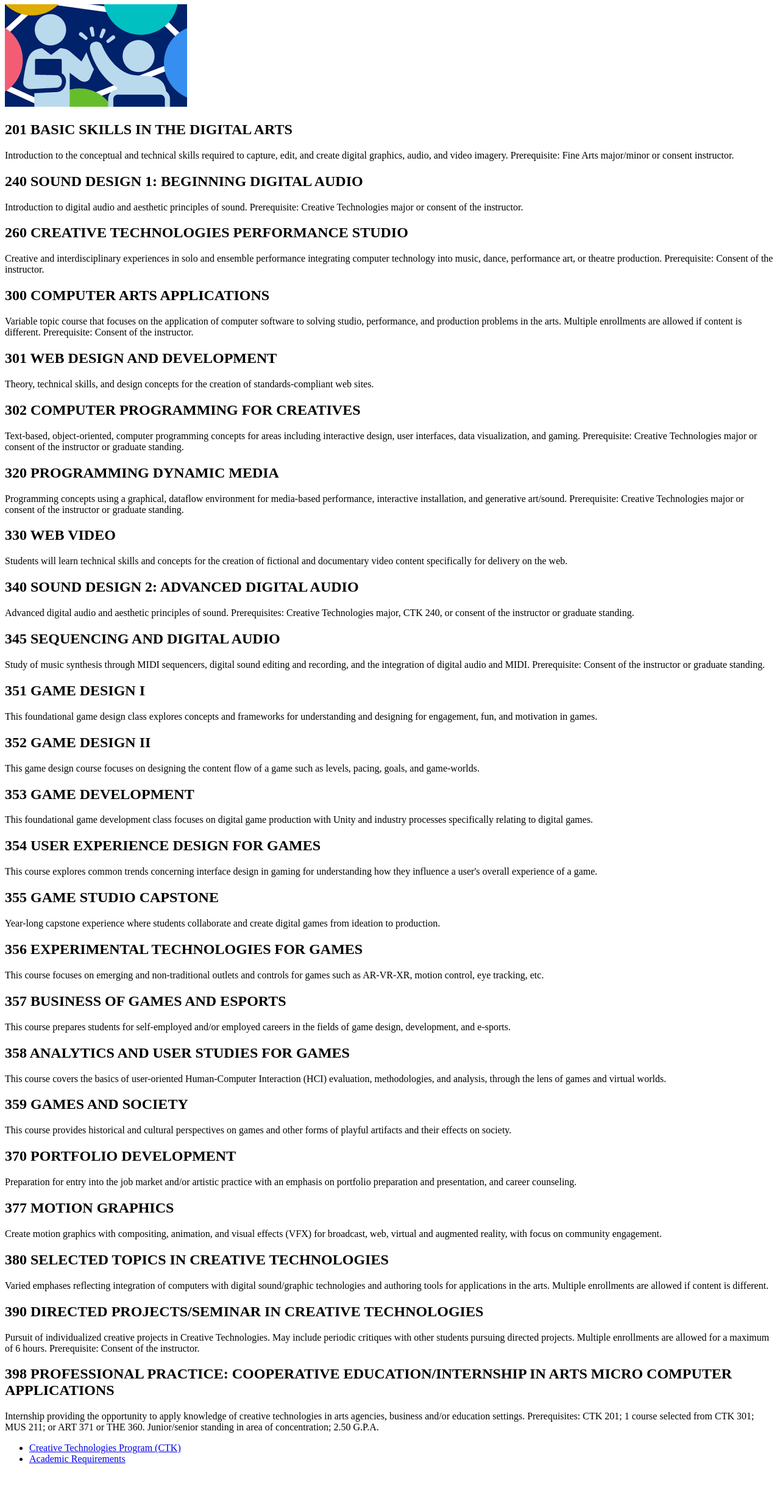
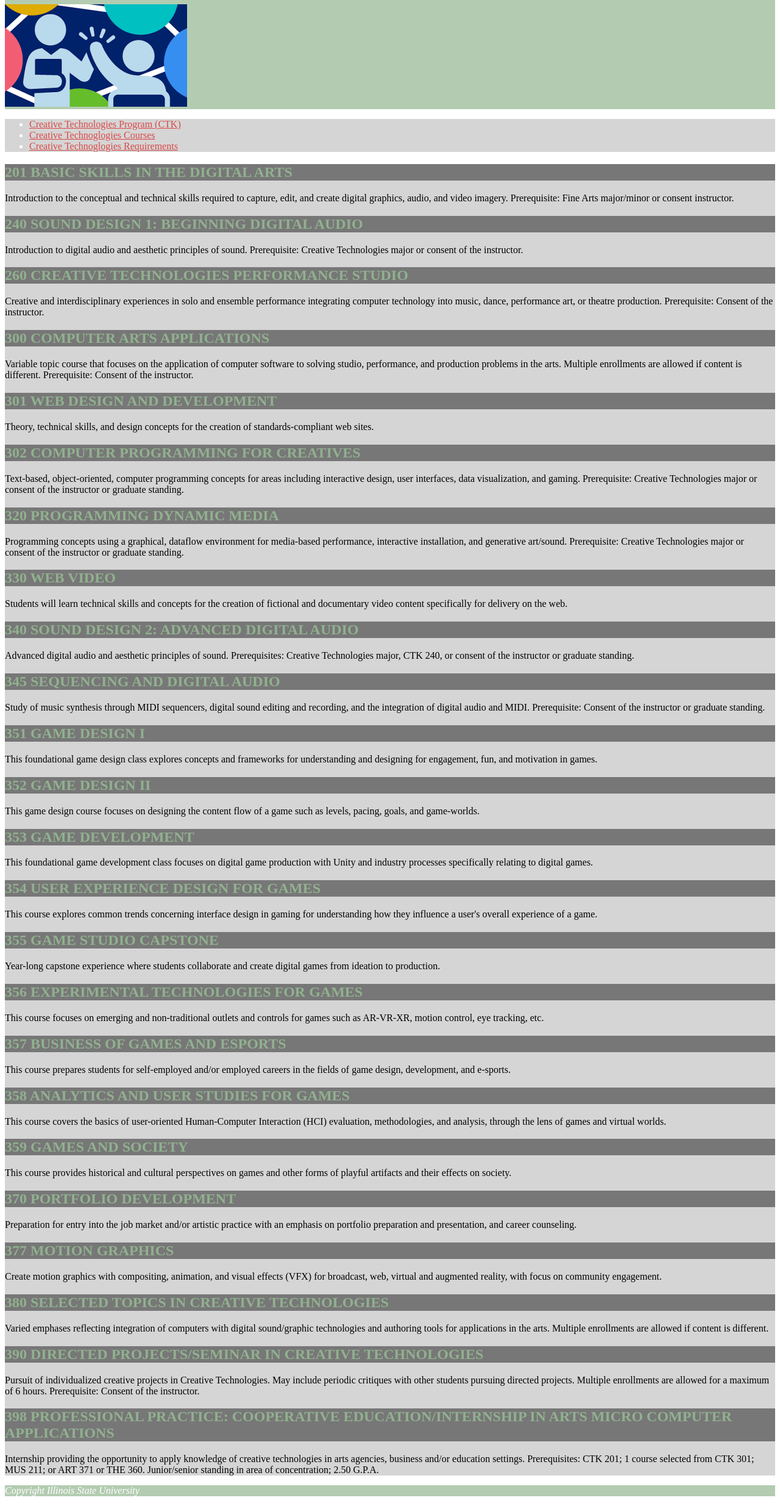
Before and after one commit to elle-art/CTK301, a plain HTML site: page courses.html in a window 1280 px wide. Shown: the part 73-2542 px from the top of the page at 61% size. Before the commit the page ends 2490 px from the top, so only its background shows below. Drawn offline with Linux system fonts and the light colour scheme.

Commit message:
Add files via upload

```diff
--- a/courses.html
+++ b/courses.html
@@ -1,88 +1,99 @@
 <!DOCTYPE HTML>
 <html lang="en">
+
   <head>
     <meta charset="UTF-8" />
     <title>Courses-Creative Technologies Program (CTK)</title>
+    <link href="style.css" rel="stylesheet" type="text/css" />
   </head>
+
   <body>
-<h1>Creative Technologies Courses (CTK)</h1>
-  <img src="courses_img.png" alt="Students high-fiving Image" >
-  <h2>201 BASIC SKILLS IN THE DIGITAL ARTS</h2>
+      <header>
+          <h1>Creative Technologies Courses (CTK)</h1>
+            <img src="courses_img.png" alt="Students high-fiving Image" >
+      </header>
+      <nav>
+          <ul>
+              <li><a href="assignment3.html" target="_blank">Creative Technologies Program (CTK)</a></li>
+              <li><a href="courses.html" target="_blank">Creative Technoglogies Courses</a></li>
+              <li><a href="requirements.html" target="_blank">Creative Technoglogies Requirements</a></li>
+          </ul>
+      </nav>
+      <main>
+  <h2 class="chloe">201 BASIC SKILLS IN THE DIGITAL ARTS</h2>
     <p>Introduction to the conceptual and technical skills required to capture, edit, and create digital graphics, audio, and video imagery. Prerequisite: Fine Arts major/minor or consent instructor.</p>
 
-  <h2>240 SOUND DESIGN 1: BEGINNING DIGITAL AUDIO</h2>
+  <h2 class="chloe">240 SOUND DESIGN 1: BEGINNING DIGITAL AUDIO</h2>
     <p>Introduction to digital audio and aesthetic principles of sound. Prerequisite: Creative Technologies major or consent of the instructor.</p>
 
-  <h2>260 CREATIVE TECHNOLOGIES PERFORMANCE STUDIO</h2>
+  <h2 class="chloe">260 CREATIVE TECHNOLOGIES PERFORMANCE STUDIO</h2>
     <p>Creative and interdisciplinary experiences in solo and ensemble performance integrating computer technology into music, dance, performance art, or theatre production.  Prerequisite: Consent of the instructor.</p>
 
-  <h2>300 COMPUTER ARTS APPLICATIONS</h2>
+  <h2 class="chloe">300 COMPUTER ARTS APPLICATIONS</h2>
     <p>Variable topic course that focuses on the application of computer software to solving studio, performance, and production problems in the arts. Multiple enrollments are allowed if content is different.  Prerequisite: Consent of the instructor.</p>
 
-  <h2>301 WEB DESIGN AND DEVELOPMENT</h2>
+  <h2 class="chloe">301 WEB DESIGN AND DEVELOPMENT</h2>
     <p>Theory, technical skills, and design concepts for the creation of standards-compliant web sites.</p>
 
-  <h2>302 COMPUTER PROGRAMMING FOR CREATIVES</h2>
+  <h2 class="chloe">302 COMPUTER PROGRAMMING FOR CREATIVES</h2>
     <p>Text-based, object-oriented, computer programming concepts for areas including interactive design, user interfaces, data visualization, and gaming.  Prerequisite: Creative Technologies major or consent of the instructor or graduate standing.</p>
 
-  <h2>320 PROGRAMMING DYNAMIC MEDIA</h2>
+  <h2 class="chloe">320 PROGRAMMING DYNAMIC MEDIA</h2>
     <p>Programming concepts using a graphical, dataflow environment for media-based performance, interactive installation, and generative art/sound.  Prerequisite: Creative Technologies major or consent of the instructor or graduate standing.</p>
 
-  <h2>330 WEB VIDEO</h2>
+  <h2 class="chloe">330 WEB VIDEO</h2>
     <p>Students will learn technical skills and concepts for the creation of fictional and documentary video content specifically for delivery on the web.</p>
 
-  <h2>340 SOUND DESIGN 2: ADVANCED DIGITAL AUDIO</h2>
+  <h2 class="chloe">340 SOUND DESIGN 2: ADVANCED DIGITAL AUDIO</h2>
     <p>Advanced digital audio and aesthetic principles of sound.  Prerequisites: Creative Technologies major, CTK 240, or consent of the instructor or graduate standing.</p>
 
-  <h2>345 SEQUENCING AND DIGITAL AUDIO</h2>
+  <h2 class="chloe">345 SEQUENCING AND DIGITAL AUDIO</h2>
     <p>Study of music synthesis through MIDI sequencers, digital sound editing and recording, and the integration of digital audio and MIDI.  Prerequisite: Consent of the instructor or graduate standing.</p>
 
-  <h2>351 GAME DESIGN I</h2>
+  <h2 class="chloe">351 GAME DESIGN I</h2>
     <p>This foundational game design class explores concepts and frameworks for understanding and designing for engagement, fun, and motivation in games.</p>
 
-  <h2>352 GAME DESIGN II</h2>
+  <h2 class="chloe">352 GAME DESIGN II</h2>
     <p>This game design course focuses on designing the content flow of a game such as levels, pacing, goals, and game-worlds.</p>
 
-  <h2>353 GAME DEVELOPMENT</h2>
+  <h2 class="chloe">353 GAME DEVELOPMENT</h2>
     <p>This foundational game development class focuses on digital game production with Unity and industry processes specifically relating to digital games.</p>
 
-  <h2>354 USER EXPERIENCE DESIGN FOR GAMES</h2>
+  <h2 class="chloe">354 USER EXPERIENCE DESIGN FOR GAMES</h2>
     <p>This course explores common trends concerning interface design in gaming for understanding how they influence a user's overall experience of a game.</p>
 
-  <h2>355 GAME STUDIO CAPSTONE</h2>
+  <h2 class="chloe">355 GAME STUDIO CAPSTONE</h2>
     <p>Year-long capstone experience where students collaborate and create digital games from ideation to production.
 
-  <h2>356 EXPERIMENTAL TECHNOLOGIES FOR GAMES</h2>
+  <h2 class="chloe">356 EXPERIMENTAL TECHNOLOGIES FOR GAMES</h2>
     <p>This course focuses on emerging and non-traditional outlets and controls for games such as AR-VR-XR, motion control, eye tracking, etc.</p>
 
-  <h2>357 BUSINESS OF GAMES AND ESPORTS</h2>
+  <h2 class="chloe">357 BUSINESS OF GAMES AND ESPORTS</h2>
     <p>This course prepares students for self-employed and/or employed careers in the fields of game design, development, and e-sports.</p>
 
-  <h2>358 ANALYTICS AND USER STUDIES FOR GAMES</h2>
+  <h2 class="chloe">358 ANALYTICS AND USER STUDIES FOR GAMES</h2>
     <p>This course covers the basics of user-oriented Human-Computer Interaction (HCI) evaluation, methodologies, and analysis, through the lens of games and virtual worlds.</p>
 
-  <h2>359 GAMES AND SOCIETY</h2>
+  <h2 class="chloe">359 GAMES AND SOCIETY</h2>
     <p>This course provides historical and cultural perspectives on games and other forms of playful artifacts and their effects on society.</p>
 
-  <h2>370 PORTFOLIO DEVELOPMENT</h2>
+  <h2 class="chloe">370 PORTFOLIO DEVELOPMENT</h2>
     <p>Preparation for entry into the job market and/or artistic practice with an emphasis on portfolio preparation and presentation, and career counseling.</p>
 
-  <h2>377 MOTION GRAPHICS</h2>
+  <h2 class="chloe">377 MOTION GRAPHICS</h2>
     <p>Create motion graphics with compositing, animation, and visual effects (VFX) for broadcast, web, virtual and augmented reality, with focus on community engagement.</p>
 
-  <h2>380 SELECTED TOPICS IN CREATIVE TECHNOLOGIES</h2>
+  <h2 class="chloe">380 SELECTED TOPICS IN CREATIVE TECHNOLOGIES</h2>
     <p>Varied emphases reflecting integration of computers with digital sound/graphic technologies and authoring tools for applications in the arts. Multiple enrollments are allowed if content is different.</p>
 
-  <h2>390 DIRECTED PROJECTS/SEMINAR IN CREATIVE TECHNOLOGIES</h2>
+  <h2 class="chloe">390 DIRECTED PROJECTS/SEMINAR IN CREATIVE TECHNOLOGIES</h2>
     <p>Pursuit of individualized creative projects in Creative Technologies. May include periodic critiques with other students pursuing directed projects. Multiple enrollments are allowed for a maximum of 6 hours.  Prerequisite: Consent of the instructor.</p>
 
-  <h2>398 PROFESSIONAL PRACTICE: COOPERATIVE EDUCATION/INTERNSHIP IN ARTS MICRO COMPUTER APPLICATIONS</h2>
+  <h2 class="chloe">398 PROFESSIONAL PRACTICE: COOPERATIVE EDUCATION/INTERNSHIP IN ARTS MICRO COMPUTER APPLICATIONS</h2>
     <p>Internship providing the opportunity to apply knowledge of creative technologies in arts agencies, business and/or education settings.  Prerequisites: CTK 201; 1 course selected from CTK 301; MUS 211; or ART 371 or THE 360. Junior/senior standing in area of concentration; 2.50 G.P.A.</p>
-  </body>
-  <body>
-  <ul>
-  <li><a href="mainpage.html" target="_blank">Creative Technologies Program (CTK)</a></li>
-  <li><a href="requirements.html" target="_blank">Academic Requirements</a></li>
-</ul>
+  </main>
+  <footer>
+      <p><i>Copyright Illinois State University</i></p>
+  </footer>
 </body>
 </html>
--- /dev/null
+++ b/style.css
@@ -0,0 +1,50 @@
+header {
+ background-color: #B3CCB1;
+ color: #FFFFFF;
+}
+nav {
+ background-color: #D6D5D5;
+ color: #FFFFFF;
+}
+footer {
+ background-color: #B3CCB1;
+ color: #FFFFFF;
+}
+main {
+ background-color: #D6D5D5;
+ color: #000000;
+}
+
+a:link {
+ color: #D94848;
+}
+
+a:visited {
+ color: #91B18F;
+}
+
+a:hover {
+ color: #F2EABA;
+}
+
+#samantha {
+ color: #8C8C8C;
+}
+
+#susie {
+  color: #91B18F;
+}
+
+#allie {
+  color: #FFFFFF;
+  background-color: #000000;
+}
+
+.chloe {
+  color: #91B18F;
+  background-color: #777777;
+}
+
+.kati {
+  background-color: #91B18F;
+}
```
Also changed, not shown: assignment3.html (added, +39 -0 lines), requirements.html (+26 -14 lines).
